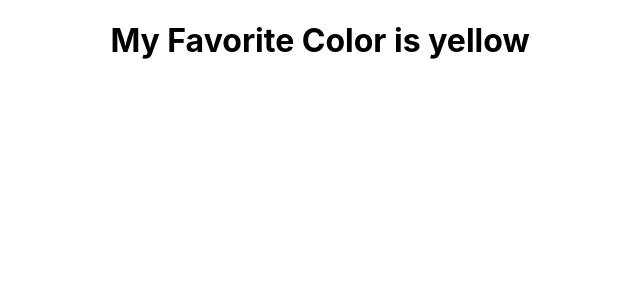
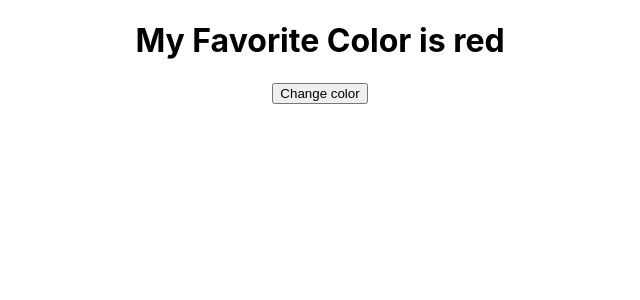
Before and after one commit to madhuvayya/React-Practice, a React (Create React App) app: page / in a window 1280 px wide. Shown: the top 300 px of the page, without its empty margins (320-960 px from the left). Built offline with nearby package versions, Linux system fonts and the light colour scheme.

Commit message:
Added ShouldComponentUpdate component

```diff
--- a/src/App.js
+++ b/src/App.js
@@ -12,6 +12,7 @@ import ConditionalRendering from './components/ConditionalRendering'
 import Constructor from './components/Constructor'
 import GetDerivedStateFromProps from './components/GetDerivedStateFromProps'
 import ComponentDidMount from './components/ComponentDidMount'
+import ShouldComponentUpdate from './components/ShouldComponentUpdate'
 
 function App() {
   return (
@@ -30,7 +31,8 @@ function App() {
       {/* <ConditionalRendering /> */}
       {/* <Constructor /> */}
       {/* <GetDerivedStateFromProps favcol="yellow"/> */}
-      <ComponentDidMount />
+      {/* <ComponentDidMount /> */}
+      <ShouldComponentUpdate />
     </div>
   );
 }
--- a/src/components/ComponentDidMount.js
+++ b/src/components/ComponentDidMount.js
@@ -1,4 +1,4 @@
-import React,{ Component} from 'react';
+import React,{ Component} from 'react'
 
 class ComponentDidMount extends Component {
     constructor(props) {
--- /dev/null
+++ b/src/components/ShouldComponentUpdate.js
@@ -0,0 +1,27 @@
+import React,{ Component} from 'react'
+
+class ShouldComponentUpdate extends Component {
+    constructor(props) {
+      super(props);
+      this.state = {favoritecolor: "red"};
+    }
+
+    shouldComponentUpdate() {
+      return false;
+    }
+
+    changeColor = () => {
+      this.setState({favoritecolor: "blue"});
+    }
+
+    render() {
+      return (
+        <div>
+        <h1>My Favorite Color is {this.state.favoritecolor}</h1>
+        <button type="button" onClick={this.changeColor}>Change color</button>
+        </div>
+      );
+    }
+  }
+
+export default ShouldComponentUpdate
```
